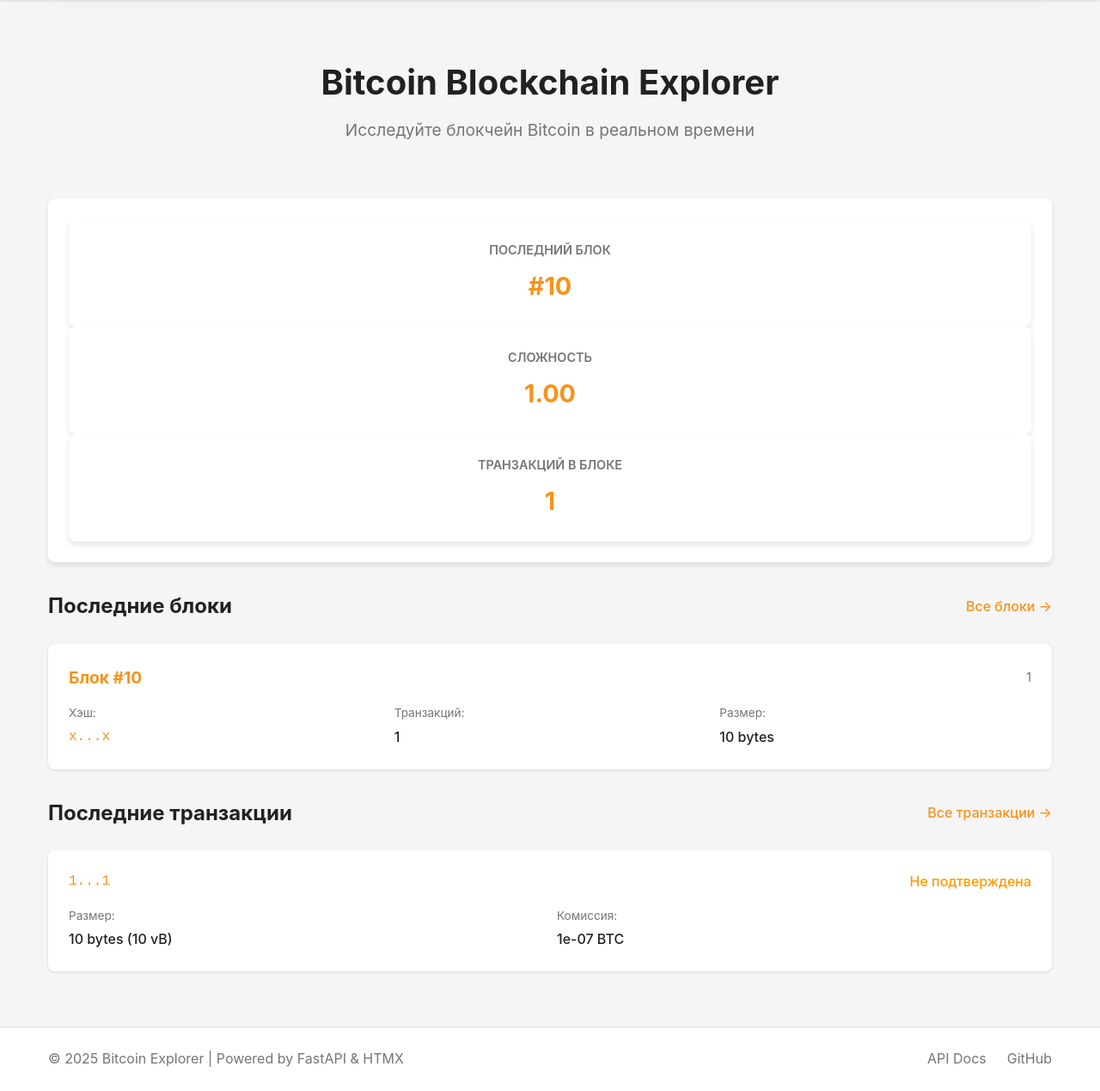
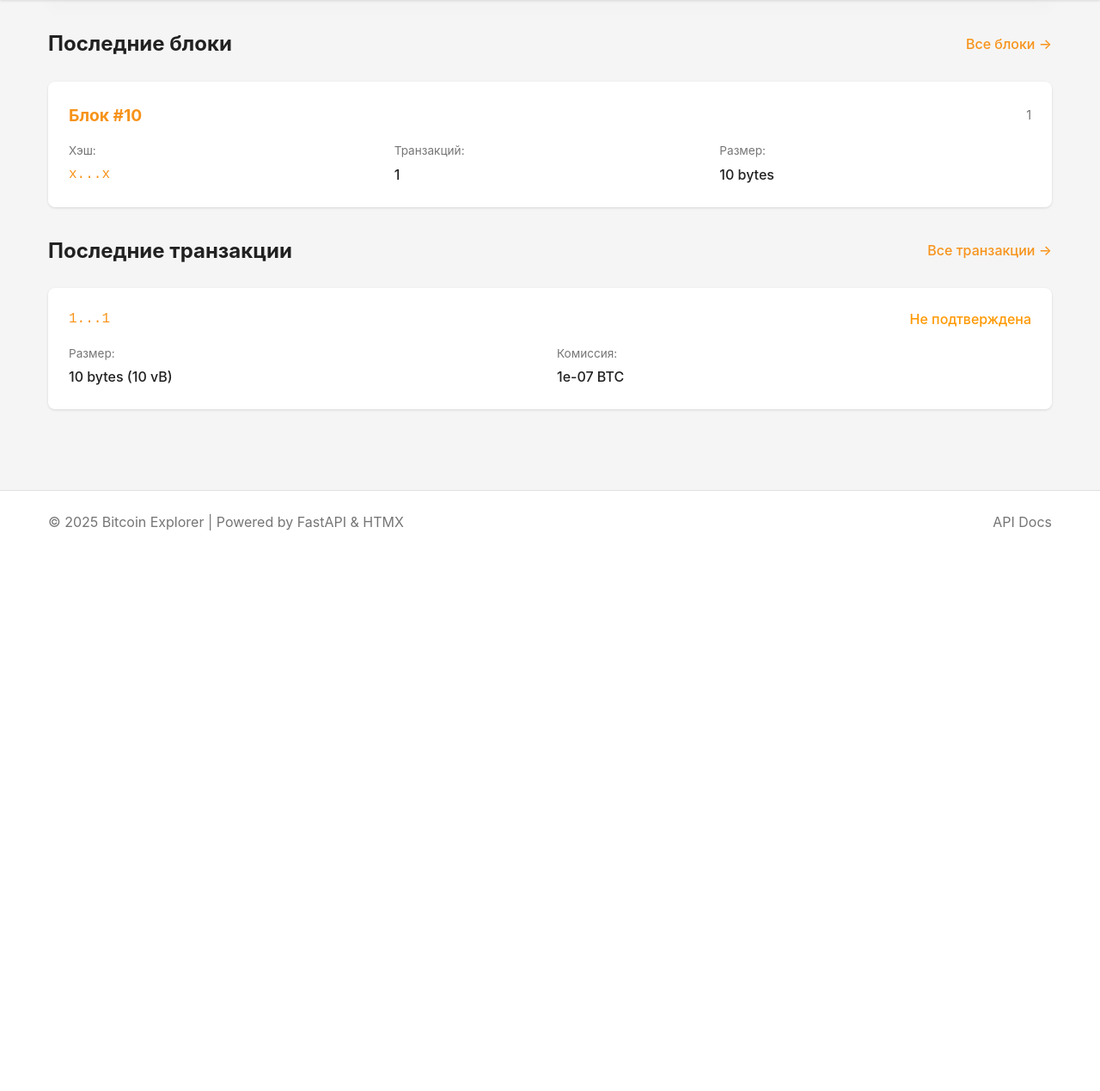
Before and after one commit to nizzit/Bitcoin-Blockchain-Explorer, a FastAPI app: page /blocks in a window 1280 px wide. Shown: the part 155-1424 px from the top of the page at 86% size. After the commit the page ends 772 px from the top, so only its background shows below. Run offline with FastAPI, Linux system fonts and the light colour scheme; tables that the repository leaves empty hold one stand-in row (values such as "Sample post"); some libraries are stand-ins or nearby versions.

Commit message:
refactor: remove stats endpoint and simplify homepage UI
Remove unused statistics endpoint and clean up homepage:
- Delete /stats endpoint that displayed latest block statistics
- Remove hero section and stats grid from index page
- Remove GitHub link from footer

These components were redundant as statistics are already displayed
in the latest blocks section. Simplifies codebase and improves
page load performance by removing unnecessary HTMX polling.

```diff
--- a/app/main.py
+++ b/app/main.py
@@ -243,28 +243,6 @@
     )
 
 
-@app.get("/stats", response_class=HTMLResponse)
-async def stats_endpoint(request: Request):
-    """Endpoint для статистики (используется на главной странице)"""
-    db = next(get_db())
-    block_service = BlockService(db)
-
-    # Получаем последний блок для статистики
-    latest_block = await block_service.get_latest_block()
-
-    if latest_block:
-        return templates.TemplateResponse(
-            "stats.html", {"request": request, "latest_block": latest_block}
-        )
-    else:
-        stats_html = """
-        <div class="stat-card">
-            <p>Статистика недоступна</p>
-        </div>
-        """
-        return HTMLResponse(content=stats_html)
-
-
 @app.get("/health")
 async def health_check():
     """Health check endpoint"""
--- a/app/templates/base.html
+++ b/app/templates/base.html
@@ -53,7 +53,6 @@
             <p>&copy; 2025 Bitcoin Explorer | Powered by FastAPI & HTMX</p>
             <div class="footer-links">
                 <a href="/docs">API Docs</a>
-                <a href="https://github.com" target="_blank">GitHub</a>
             </div>
         </div>
     </footer>
--- a/app/templates/index.html
+++ b/app/templates/index.html
@@ -3,17 +3,6 @@
 {% block title %}Главная - Bitcoin Explorer{% endblock %}
 
 {% block content %}
-<div class="hero">
-    <h2>Bitcoin Blockchain Explorer</h2>
-    <p class="hero-subtitle">Исследуйте блокчейн Bitcoin в реальном времени</p>
-</div>
-
-<div class="stats-grid">
-    <div class="stat-card" hx-get="/stats" hx-trigger="load, every 30s" hx-target="this" hx-swap="innerHTML">
-        <div class="stat-loading">Загрузка статистики...</div>
-    </div>
-</div>
-
 <section class="section">
     <div class="section-header">
         <h3>Последние блоки</h3>
--- a/app/templates/stats.html
+++ /dev/null
@@ -1,12 +0,0 @@
-<div class="stat-card">
-    <h4>Последний блок</h4>
-    <p class="stat-value">#{{ latest_block.height }}</p>
-</div>
-<div class="stat-card">
-    <h4>Сложность</h4>
-    <p class="stat-value">{{ "%.2f"|format(latest_block.difficulty) }}</p>
-</div>
-<div class="stat-card">
-    <h4>Транзакций в блоке</h4>
-    <p class="stat-value">{{ latest_block.n_tx }}</p>
-</div>
```
